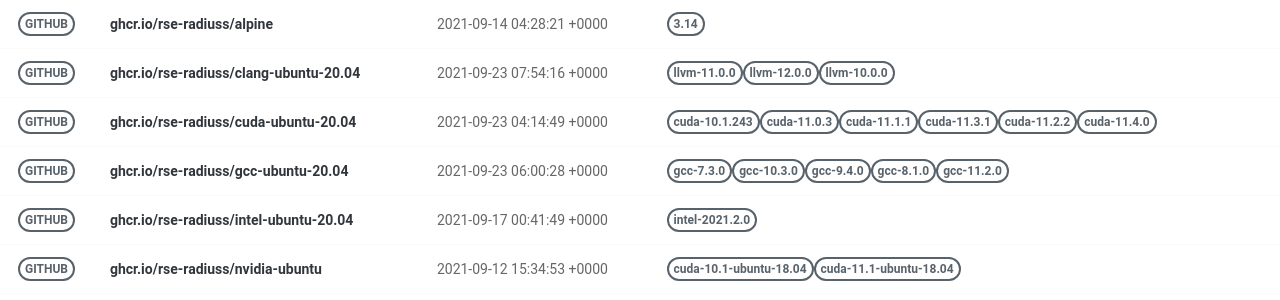
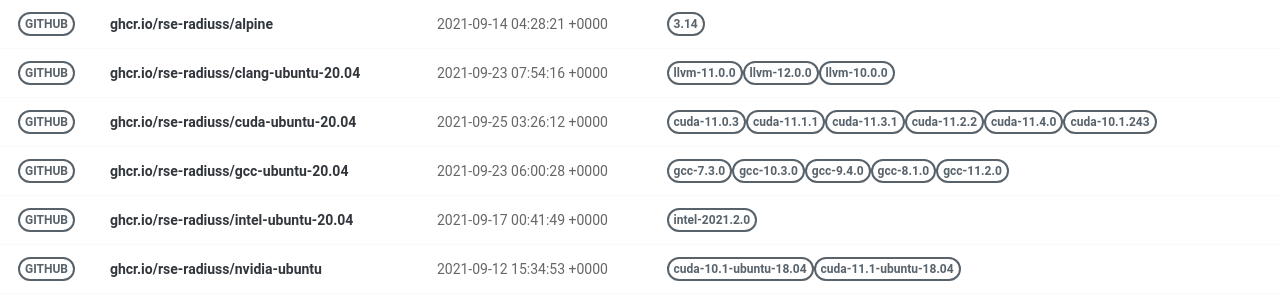
Before and after one commit to rse-ops/docker-images, a Jekyll site: the page built from pages/index.md, in a window 1280 px wide. Shown: the part 130-430 px from the top of the page. Built offline with Jekyll 4.4.1, drawn with Linux system fonts in a browser that asks for light colours; nearby versions of some CDN libraries.

Commit message:
Automated push to update library 2021-09-25

```diff
--- a/_library/ghcr.io-rse-radiuss-cuda-ubuntu-20.04.md
+++ b/_library/ghcr.io-rse-radiuss-cuda-ubuntu-20.04.md
@@ -1,14 +1,11 @@
 ---
 layout: container
 name: ghcr.io/rse-radiuss/cuda-ubuntu-20.04
-updated_at: 2021-09-23 04:14:49.947332
+updated_at: 2021-09-25 03:26:12.366504
 
 
 container_url: https://github.com/orgs/rse-radiuss/packages/container/package/cuda-ubuntu-20.04
 versions:
- - tag: cuda-10.1.243
-   dockerfile: https://github.com/rse-radiuss/docker-images/blob/main/ubuntu/cuda/Dockerfile
-   manifest: https://crane.ggcr.dev/manifest/ghcr.io/rse-radiuss/cuda-ubuntu-20.04:cuda-10.1.243
  - tag: cuda-11.0.3
    dockerfile: https://github.com/rse-radiuss/docker-images/blob/main/ubuntu/cuda/Dockerfile
    manifest: https://crane.ggcr.dev/manifest/ghcr.io/rse-radiuss/cuda-ubuntu-20.04:cuda-11.0.3
```
Also changed, not shown: other parts of _library/ghcr.io-rse-radiuss-cuda-ubuntu-20.04.md (+3 -0 lines).
